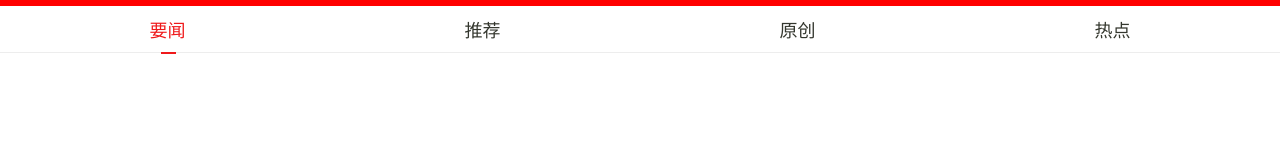
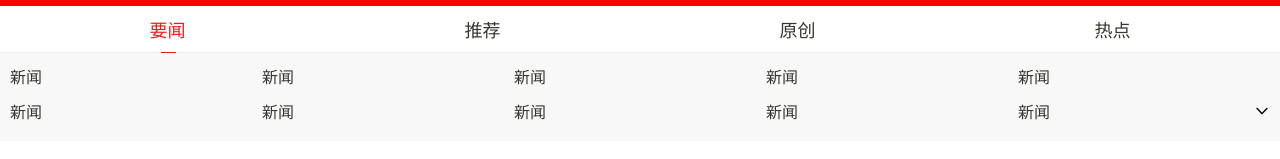
Before and after one commit to suckitfa/qietuzai-css-layout, a website: page src/mobile-layout/163/index.html in a window 1280 px wide. Shown: the part 37-196 px from the top of the page. Drawn offline with nearby package versions, Linux system fonts and the light colour scheme.

Commit message:
feat: add sub nav list

```diff
--- a/src/mobile-layout/163/index.html
+++ b/src/mobile-layout/163/index.html
@@ -71,6 +71,32 @@
             bottom: -12px;
             background-color: #ef191b;
         }
+        .nav-sub {
+            padding: 11px 10px 7px 10px;
+            background-color: #f8f8f8;
+            position: relative;
+        }
+        .nav-sub-list {
+            display: grid;
+            grid-template-columns: repeat(5,1fr);
+            grid-auto-rows: 35px;
+        }
+        /* 菜单展开状态，控制两行的高度，多余的隐藏 */
+        .nav-sub__closed {
+            height: 70px;
+            /* 隐藏内容 */
+            overflow: hidden;
+        }
+        .nav-sub__closed + .nav-sub-arrow {
+            transform: rotate(0);
+        }
+        .nav-sub-arrow {
+            position: absolute;
+            right: 10px;
+            bottom: 20px;
+            transform: rotate(180deg);
+        }
+
     </style>
 </head>
 <body>
@@ -95,5 +121,39 @@
         <li><a href="#">原创</a></li>
         <li><a href="#">热点</a></li>
     </ul>
+    <!-- 子菜单 -->
+    <div class="nav-sub">
+        <!-- 控制交互 -->
+        <ul class="nav-sub-list nav-sub__closed">
+            <li><a href="#">新闻</a></li>
+            <li><a href="#">新闻</a></li>
+            <li><a href="#">新闻</a></li>
+            <li><a href="#">新闻</a></li>
+            <li><a href="#">新闻</a></li>
+            <li><a href="#">新闻</a></li>
+            <li><a href="#">新闻</a></li>
+            <li><a href="#">新闻</a></li>
+            <li><a href="#">新闻</a></li>
+            <li><a href="#">新闻</a></li>
+            <li><a href="#">新闻</a></li>
+            <li><a href="#">新闻</a></li>
+            <li><a href="#">新闻</a></li>
+            <li><a href="#">新闻</a></li>
+            <li><a href="#">新闻</a></li>
+            <li><a href="#">新闻</a></li>
+        </ul>
+        <div class="nav-sub-arrow">
+            <i class="iconfont icon-down-arrow"></i>
+        </div>
+    </div>
+    <script src="../../../node_modules/jquery/dist/jquery.js"></script>
+    <script>
+        $(function() {
+            // 控制 nav-sub__closed的状态
+            $('.nav-sub-arrow').click(function() {
+                $('.nav-sub-list').toggleClass('nav-sub__closed');
+            });
+        });
+    </script>
 </body>
 </html>
```
Also changed, not shown: README.md, img/image-20220610225138896.png (added).
